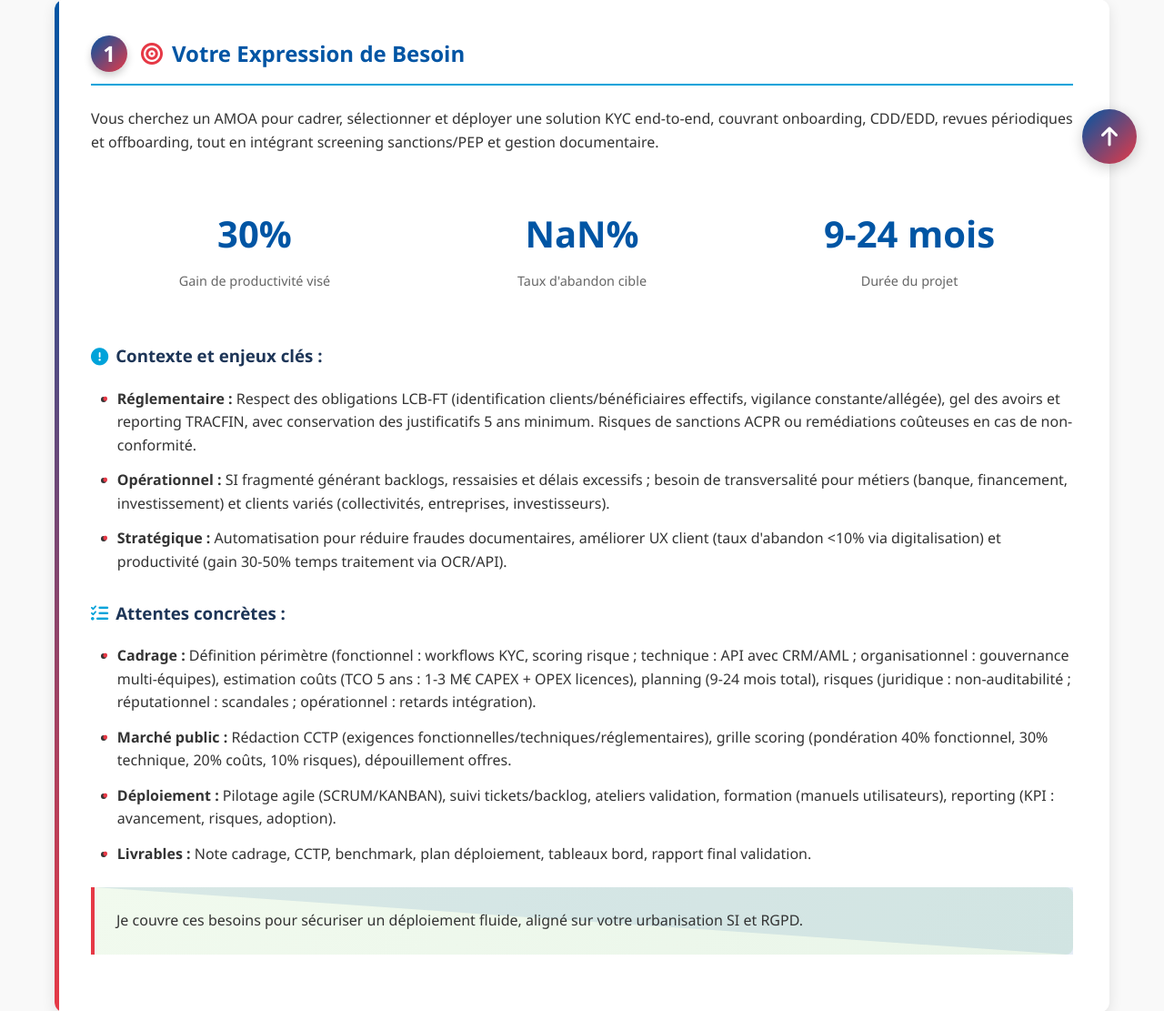
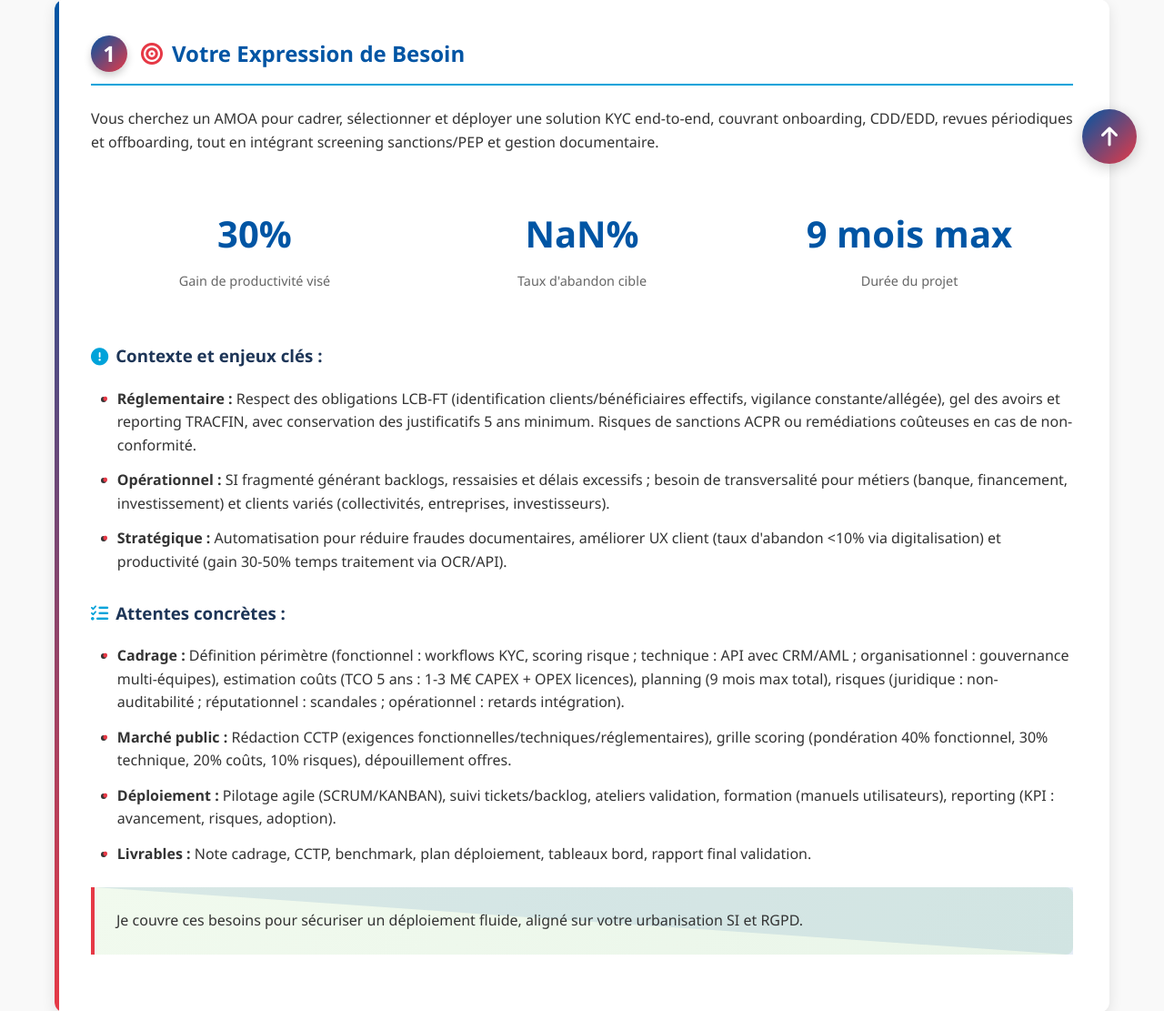
Before and after one commit to imchekh-debug/kyc-amoa-proposition, a plain HTML site: page index.html in a window 1280 px wide. Shown: the part 590-1701 px from the top of the page at 91% size. Drawn offline with Linux system fonts and the light colour scheme.

Commit message:
Correction: Durée du projet ajustée à 9 mois max et mention du budget clarifiée.

```diff
--- a/index.html
+++ b/index.html
@@ -534,7 +534,7 @@
                     <div class="stat-label">Taux d'abandon cible</div>
                 </div>
                 <div class="stat-item">
-                    <div class="stat-value">9-24 mois</div>
+                    <div class="stat-value">9 mois max</div>
                     <div class="stat-label">Durée du projet</div>
                 </div>
             </div>
@@ -548,7 +548,7 @@
 
             <h3><i class="fas fa-tasks"></i> Attentes concrètes :</h3>
             <ul>
-                <li><strong>Cadrage :</strong> Définition périmètre (fonctionnel : workflows KYC, scoring risque ; technique : API avec CRM/AML ; organisationnel : gouvernance multi-équipes), estimation coûts (TCO 5 ans : 1-3 M€ CAPEX + OPEX licences), planning (9-24 mois total), risques (juridique : non-auditabilité ; réputationnel : scandales ; opérationnel : retards intégration).</li>
+                <li><strong>Cadrage :</strong> Définition périmètre (fonctionnel : workflows KYC, scoring risque ; technique : API avec CRM/AML ; organisationnel : gouvernance multi-équipes), estimation coûts (TCO 5 ans : 1-3 M€ CAPEX + OPEX licences), planning (9 mois max total), risques (juridique : non-auditabilité ; réputationnel : scandales ; opérationnel : retards intégration).</li>
                 <li><strong>Marché public :</strong> Rédaction CCTP (exigences fonctionnelles/techniques/réglementaires), grille scoring (pondération 40% fonctionnel, 30% technique, 20% coûts, 10% risques), dépouillement offres.</li>
                 <li><strong>Déploiement :</strong> Pilotage agile (SCRUM/KANBAN), suivi tickets/backlog, ateliers validation, formation (manuels utilisateurs), reporting (KPI : avancement, risques, adoption).</li>
                 <li><strong>Livrables :</strong> Note cadrage, CCTP, benchmark, plan déploiement, tableaux bord, rapport final validation.</li>
@@ -633,7 +633,7 @@
                             <td>UE 4-6e dir., TRACFIN, sanctions/PEP ; règles pré-packagées 120 pays.</td>
                             <td>API-first, SaaS ; int. CRM/AML/TM ; urbanisation forte.</td>
                             <td>Licences : 500-1 000/an ; Intégration : 1 000-2 000 ; Total TCO : 4 000-7 000.</td>
-                            <td>12-24 mois</td>
+                            <td>9 mois max</td>
                             <td>Av. : Transversalité métiers ; In. : Coût élevé, complexité paramétrage.</td>
                         </tr>
                         <tr>
@@ -660,7 +660,7 @@
                             <td>LCB-FT global, PEP/sanctions ; automation revues.</td>
                             <td>SaaS/AI ; int. data providers/banques ; faible latence.</td>
                             <td>Licences : 500-900/an ; Intégration : 900-1 800 ; Total TCO : 4 000-6 500.</td>
-                            <td>9-24 mois</td>
+                            <td>9 mois max</td>
                             <td>Av. : Réduction faux positifs 40% ; In. : Focus AML > KYC pur.</td>
                         </tr>
                         <tr>
@@ -687,7 +687,7 @@
 
             <div class="highlight">
                 <div class="highlight-content">
-                    <p><strong>Analyse :</strong> Pour CDC (SI complexe, transversalité), priorisez CLM globale (Fenergo/Pega : scoring >8, TCO 4-7 M€, 12-18 mois) pour end-to-end ; complétez par ComplyAdvantage/Onfido (TCO bas, rapide) en best-of-breed si budget contraint. Gains : productivité +30-50%, conformité auditée. Je produirai rapport chiffré post-offres, avec 2 scénarios (global vs modulaire).</p>
+                    <p><strong>Analyse :</strong> Pour CDC (SI complexe, transversalité), priorisez CLM globale (Fenergo/Pega : scoring >8, TCO 4-7 M€, 12-18 mois) pour end-to-end ; complétez par ComplyAdvantage/Onfido (TCO bas, rapide) en best-of-breed si l'approche modulaire est privilégiée en l'absence de budget défini. Gains : productivité +30-50%, conformité auditée. Je produirai rapport chiffré post-offres, avec 2 scénarios (global vs modulaire).</p>
                 </div>
             </div>
         </section>
```
